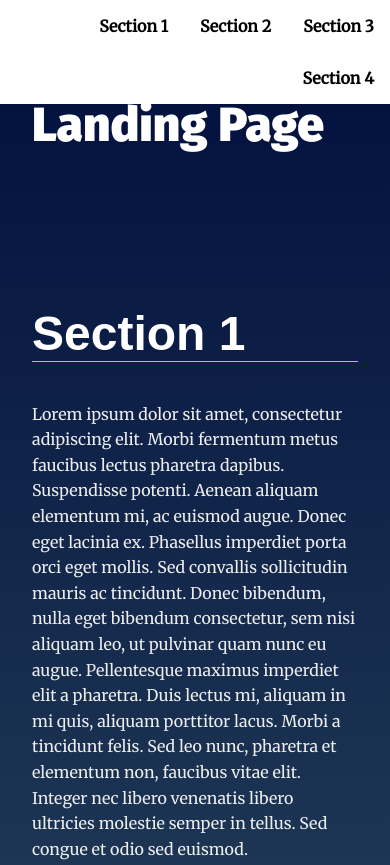
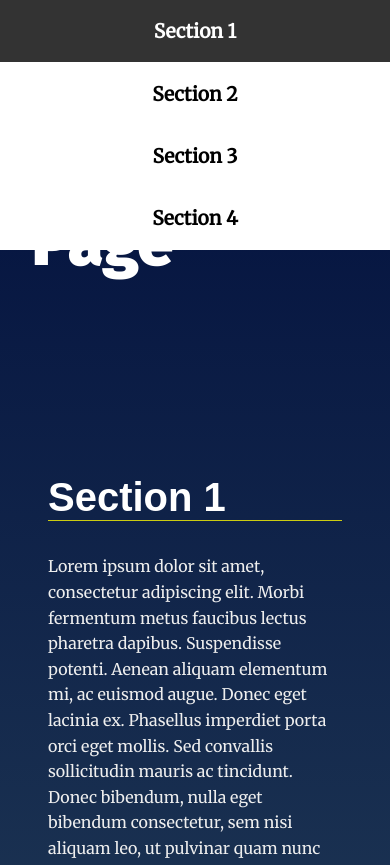
Before and after one commit to AhmadBakerr/landing, a website: page index.html in a window 390 px wide. Shown: the top 865 px of the page. Drawn offline with Linux system fonts and the light colour scheme.

Commit message:
last edit

```diff
--- a/css/styles.css
+++ b/css/styles.css
@@ -154,3 +154,43 @@ section.your-active-class .landing__container::after {
     border-radius: 5px;
     cursor: pointer;
 }
+.navbar__menu .menu__link.active-link {
+    background-color: red; /* Change this to any color you prefer */
+    color: #fff;
+}
+/* Make navigation responsive */
+.navbar__menu ul {
+    text-align: center;
+}
+
+/* Make the navigation links display vertically on small screens */
+@media only screen and (max-width: 768px) {
+    .navbar__menu ul {
+        display: block;
+    }
+
+    .navbar__menu li {
+        display: block;
+        text-align: center;
+    }
+
+    .navbar__menu .menu__link {
+        padding: 1em;
+        font-size: 1.2em;
+    }
+}
+
+/* Ensure the sections are responsive */
+@media only screen and (max-width: 768px) {
+    .landing__container {
+        padding: 2em;
+    }
+
+    h1 {
+        font-size: 4em;
+    }
+
+    h2 {
+        font-size: 2.5em;
+    }
+}
```
Also changed, not shown: js/app.js (+8 -0 lines), README.md.
